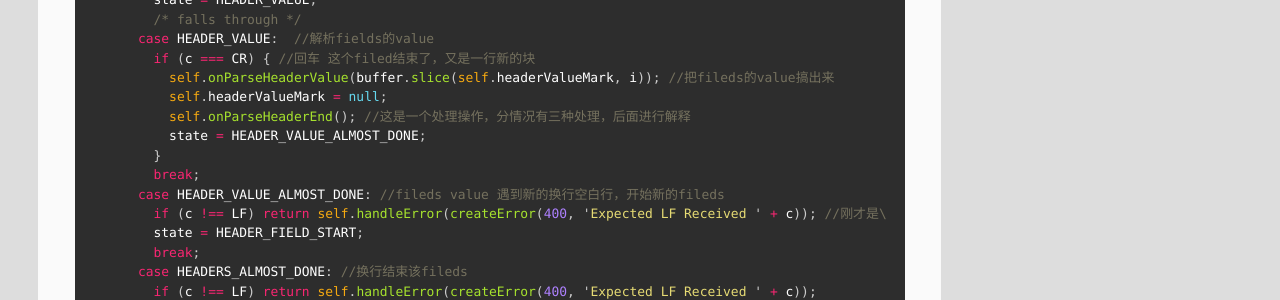
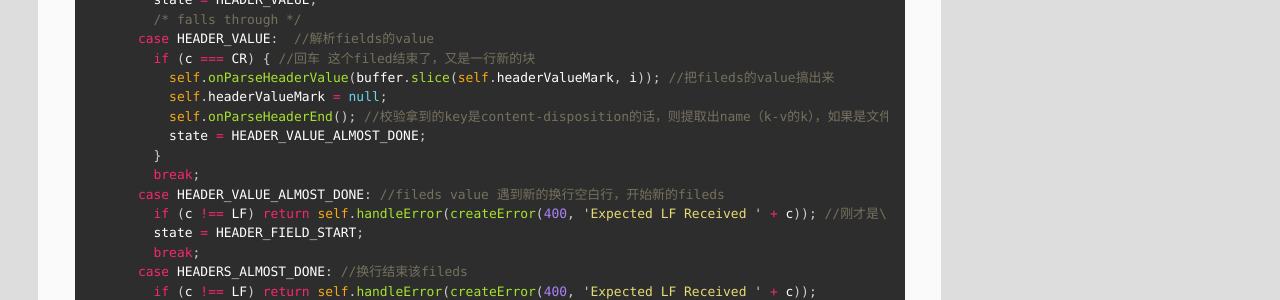
Before and after one commit to wrfighting/myBlog, a Jekyll site: the page built from _posts/2017-10-11-multiparty-sourcecode-analysis.md, in a window 1280 px wide and 900 px high, scrolled down 7409 px. Shown: the part 151-451 px from the top of the window. Built offline with Jekyll 4.4.1, drawn with Linux system fonts in a browser that asks for light colours.

Commit message:
Update 2017-10-11-multiparty-sourcecode-analysis.md

```diff
--- a/_posts/2017-10-11-multiparty-sourcecode-analysis.md
+++ b/_posts/2017-10-11-multiparty-sourcecode-analysis.md
@@ -342,7 +342,7 @@ Form.prototype._write = function(buffer, encoding, cb) { //这里的buffer是一
         if (c === CR) { //回车 这个filed结束了，又是一行新的块
           self.onParseHeaderValue(buffer.slice(self.headerValueMark, i)); //把fileds的value搞出来
           self.headerValueMark = null;
-          self.onParseHeaderEnd(); //这是一个处理操作，分情况有三种处理，后面进行解释
+          self.onParseHeaderEnd(); //校验拿到的key是content-disposition的话，则提取出name（k-v的k），如果是文件提取出filename文件名
           state = HEADER_VALUE_ALMOST_DONE;
         }
         break;
```
